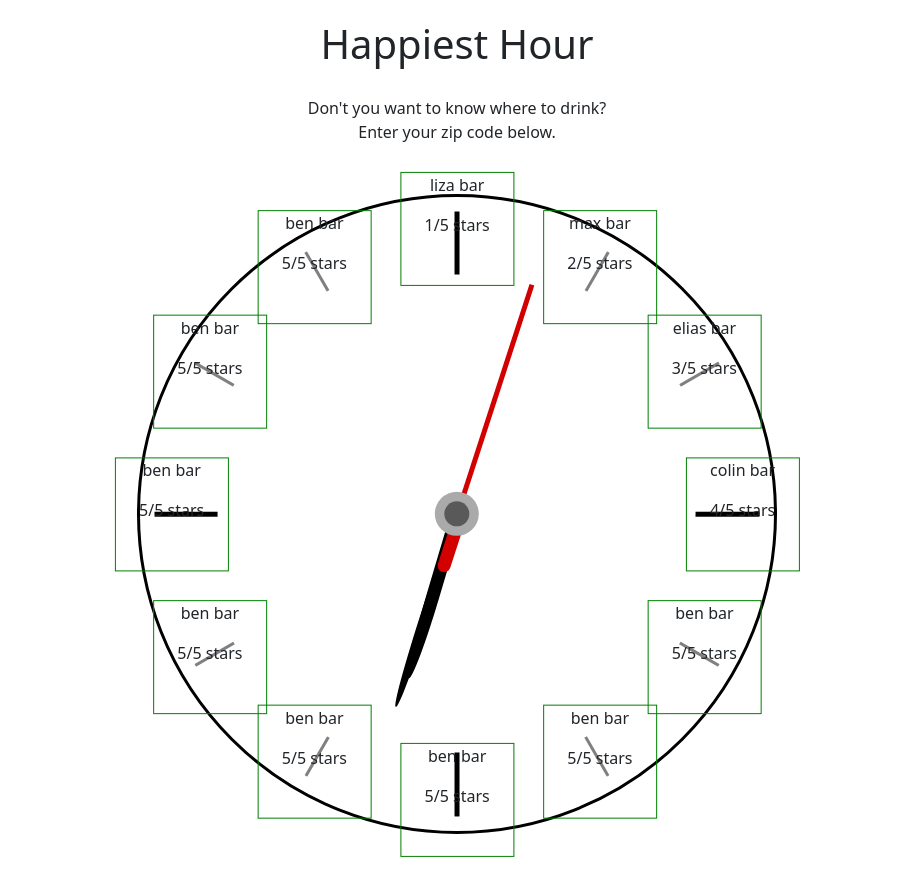
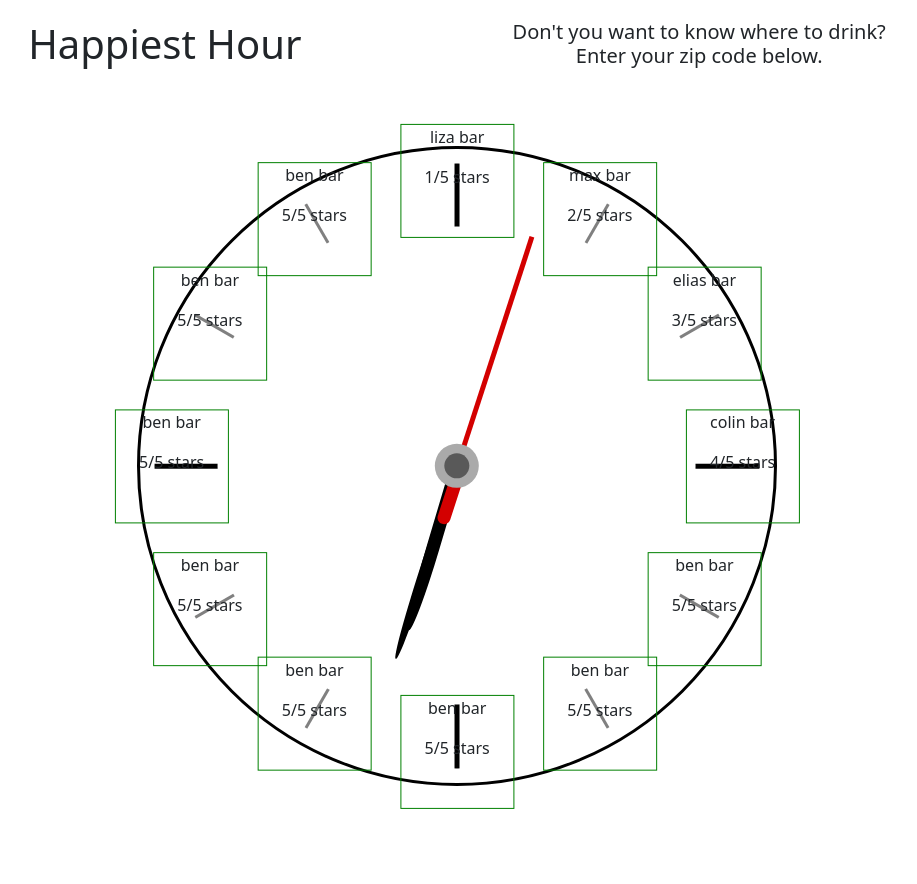
Before and after one commit to ColdWeatherBoyy/happiest-hour, a React (Vite) app in the folder client/: page / in a window 1280 px wide. Shown: the whole page, without its empty margins (183-1100 px from the left). After the commit the page ends 836 px from the top, so only its background shows below. Built offline with nearby package versions, Linux system fonts and the light colour scheme.

Commit message:
begins styles for top of page

```diff
--- a/client/src/components/Title/Title.css
+++ b/client/src/components/Title/Title.css
@@ -1,7 +1,13 @@
-#pageTop {
+.pageTop {
     text-align: center;
+    display: flex;
+    justify-content: space-evenly;
 }
 
 #title {
     padding: 0.5em 0;
 }
+
+#directions {
+    padding-top: 1em;
+}
--- a/client/src/components/Title/Title.jsx
+++ b/client/src/components/Title/Title.jsx
@@ -2,12 +2,12 @@ import "./Title.css";
 
 const Title = () => {
 	return (
-		<div id="pageTop">
+		<div className="pageTop title">
 			<h1 id="title">Happiest Hour</h1>
-			<p>
+			<h5 id="directions">
 				Don't you want to know where to drink? <br />
 				Enter your zip code below.
-			</p>
+			</h5>
 		</div>
 	);
 };
```
